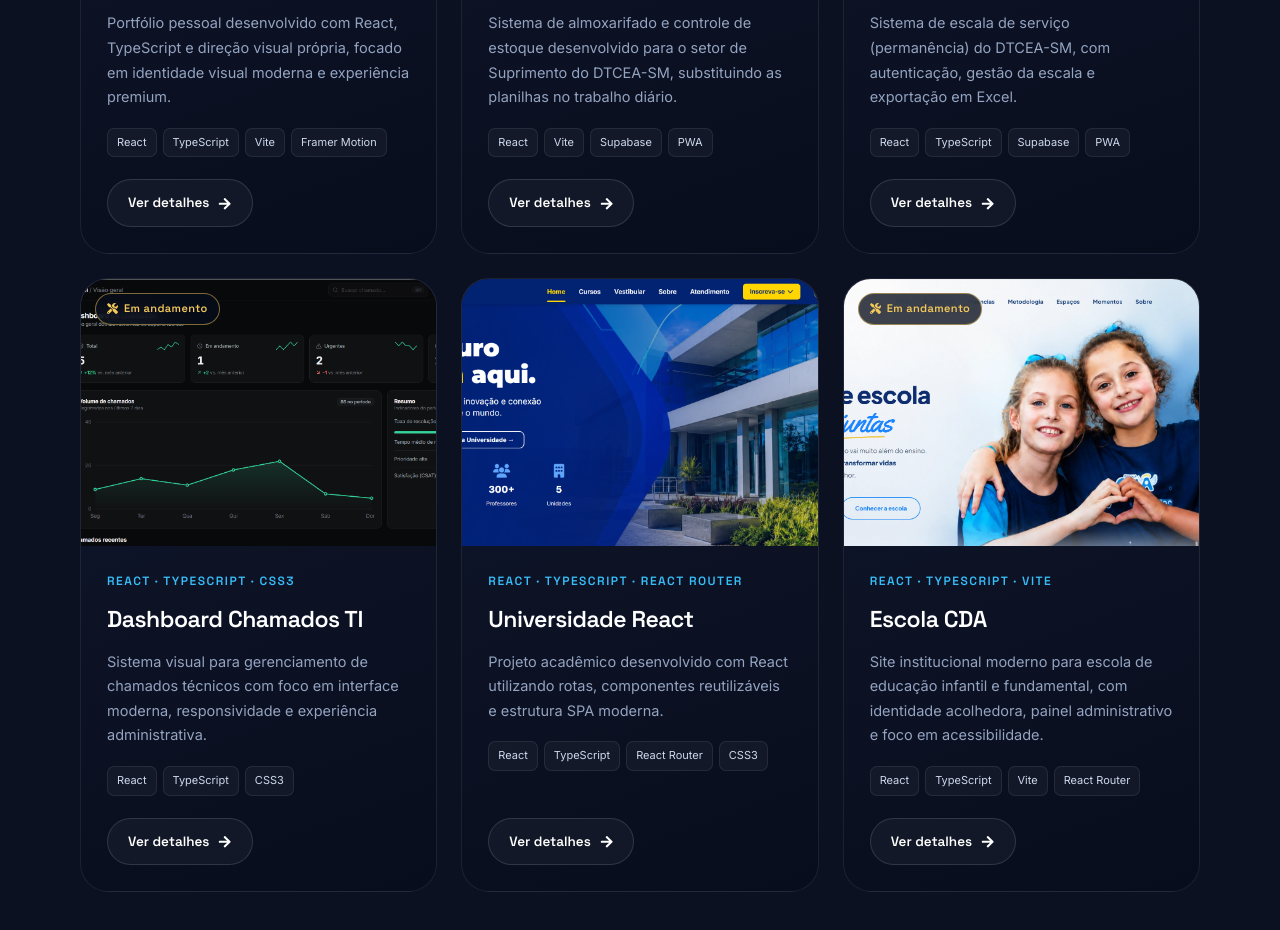
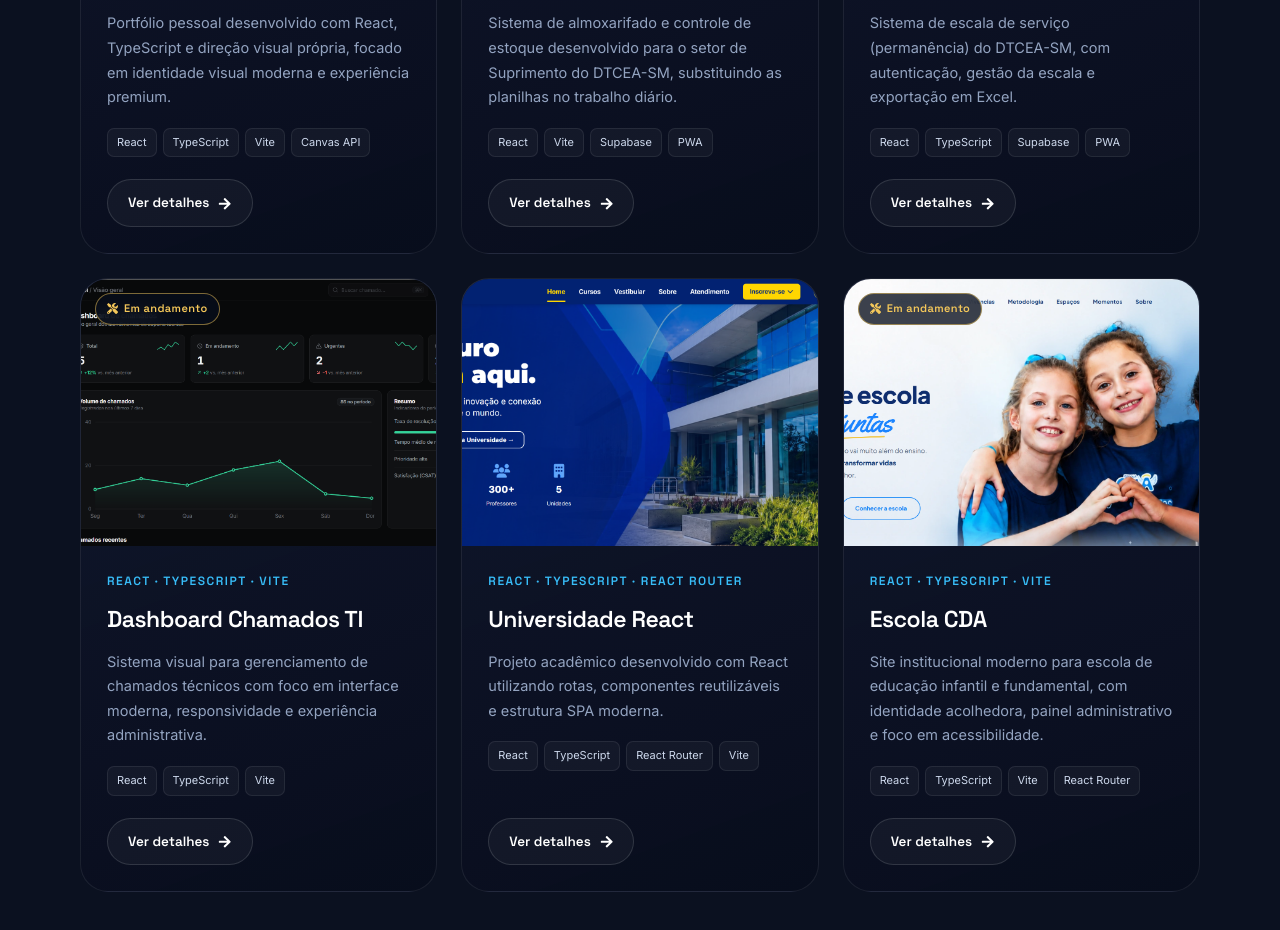
Before and after one commit to MatheusProensa/portfolio-proensa, a React (Vite) app: page / in a window 1280 px wide. Shown: the part 3420-4350 px from the top of the page. Built offline with nearby package versions, Linux system fonts and the light colour scheme.

Commit message:
Ajusta chips de stack dos cards front-end para refletir as techs reais

```diff
--- a/src/App.tsx
+++ b/src/App.tsx
@@ -114,7 +114,7 @@ const FRONT: FrontProject[] = [
     desc: "Portfólio pessoal desenvolvido com React, TypeScript e direção visual própria, focado em identidade visual moderna e experiência premium.",
     longDesc:
       "Este portfólio. Desenvolvido em React + TypeScript com direção visual própria, do conceito ao código. Inclui fundo interativo de constelação, microinterações, entrada animada e uma identidade premium consistente do hero ao rodapé — pensado para parecer um estúdio de branding, não um template.",
-    stack: ["React", "TypeScript", "Vite", "Framer Motion"],
+    stack: ["React", "TypeScript", "Vite", "Canvas API"],
     papel: "Design + Front-end",
     href: "https://github.com/MatheusProensa/portfolio-proensa",
   },
@@ -146,7 +146,7 @@ const FRONT: FrontProject[] = [
     desc: "Sistema visual para gerenciamento de chamados técnicos com foco em interface moderna, responsividade e experiência administrativa.",
     longDesc:
       "Interface administrativa para gestão de chamados de TI. Foco em clareza e leitura rápida: visão geral com indicadores, volume de chamados por período e uma organização visual que prioriza a tomada de decisão. Construído com atenção à responsividade e à hierarquia da informação.",
-    stack: ["React", "TypeScript", "CSS3"],
+    stack: ["React", "TypeScript", "Vite"],
     papel: "Front-end · UI",
     href: "https://github.com/MatheusProensa/dashboard-chamados-ti",
   },
@@ -156,7 +156,7 @@ const FRONT: FrontProject[] = [
     desc: "Projeto acadêmico desenvolvido com React utilizando rotas, componentes reutilizáveis e estrutura SPA moderna.",
     longDesc:
       "Projeto acadêmico construído como uma SPA em React. Explora roteamento com React Router, componentes reutilizáveis e uma arquitetura escalável — um exercício prático de estruturar uma aplicação real do zero, com boas práticas de organização.",
-    stack: ["React", "TypeScript", "React Router", "CSS3"],
+    stack: ["React", "TypeScript", "React Router", "Vite"],
     papel: "Front-end",
     href: "https://github.com/MatheusProensa/front-end-universidade",
   },
```
